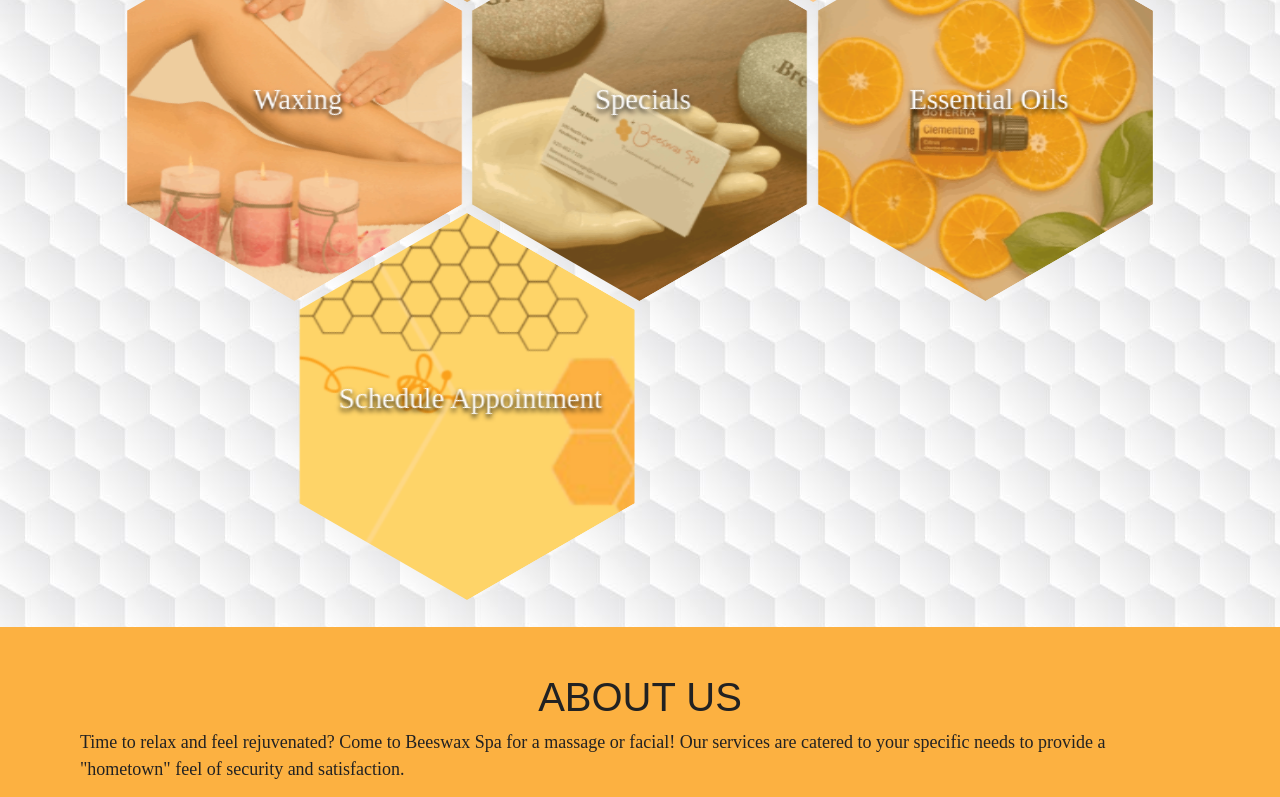
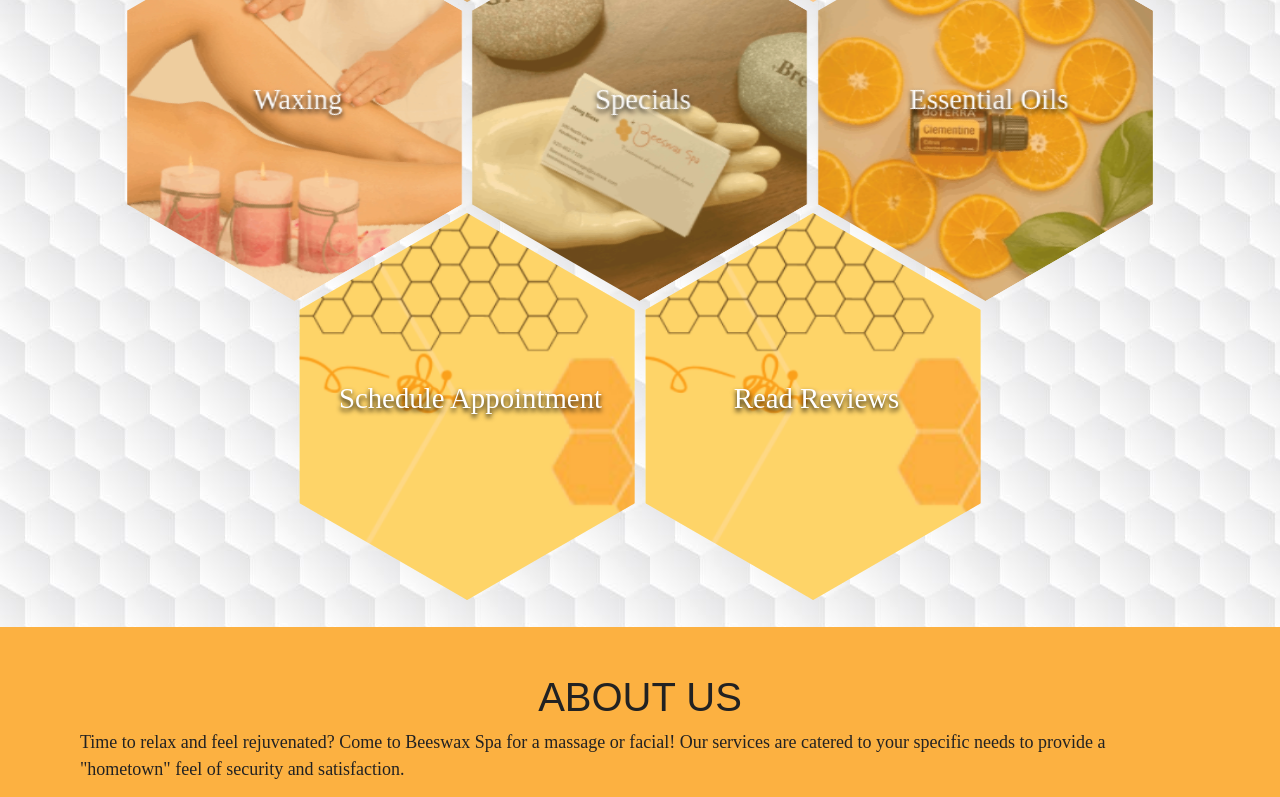
Before and after one commit to gatesw/BeesWaxDaySpa, a React (Create React App) app: page / in a window 1280 px wide. Shown: the part 552-1349 px from the top of the page. Built offline with nearby package versions, Linux system fonts and the light colour scheme.

Commit message:
Added Link to Massage Book Reviews

```diff
--- a/src/App.tsx
+++ b/src/App.tsx
@@ -15,6 +15,7 @@ import Faq from './Pages/Faq/Faq';
 import Privacy from './Pages/Privacy/Privacy';
 import Specials from './Pages/Specials/Specials';
 import data from './siteData.json';
+import Reviews from './Pages/Reviews/Reviews';
 
 function App() {
   return (
@@ -40,6 +41,9 @@ function App() {
         <Route path="/specials">
           <Specials pageData={data.specials} />
         </Route>
+        <Route path="/reviews">
+          <Reviews />
+        </Route>
       </Switch>
     </BrowserRouter>
   );
--- a/src/Pages/Home/HoneyCombs.tsx
+++ b/src/Pages/Home/HoneyCombs.tsx
@@ -61,6 +61,14 @@ function HoneyCombs() {
                     </span>
                   </a>
                 </li>
+                <li className="hex">
+                  <a className="hexIn" href="/reviews">
+                    <img src={bookThumb} alt="" />
+                    <span>
+                      <p>Read Reviews</p>
+                    </span>
+                  </a>
+                </li>
               </ul>
             </div>
           </div>
--- /dev/null
+++ b/src/Pages/Reviews/Reviews.tsx
@@ -0,0 +1,23 @@
+import React from 'react';
+import Layout from '../../Components/Layout';
+import ScheduleAppointmentHeader from '../../Components/ScheduleAppointmentHeader';
+import SharedNavication from '../../Components/SharedNavigation';
+
+function Reviews() {
+    return (
+      <Layout>
+        <SharedNavication />
+        <ScheduleAppointmentHeader />
+        <div className="container-fluid fade-in">
+            <iframe
+                src="https://www.massagebook.com/reviewspublic/myReviews/1346658"
+                frameBorder="0"
+                width="100%"
+                height="1500">
+             </iframe>
+        </div>
+      </Layout>
+    );
+  }
+
+  export default Reviews;
```
